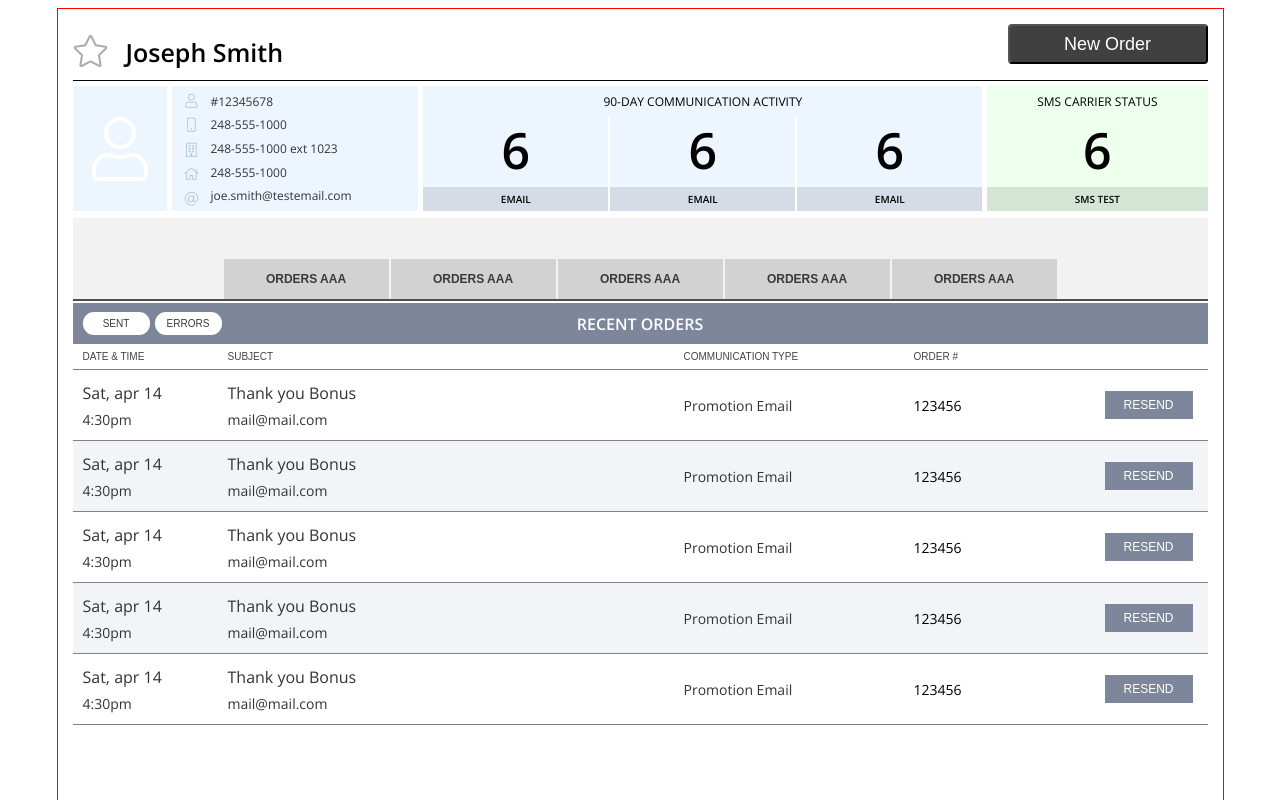
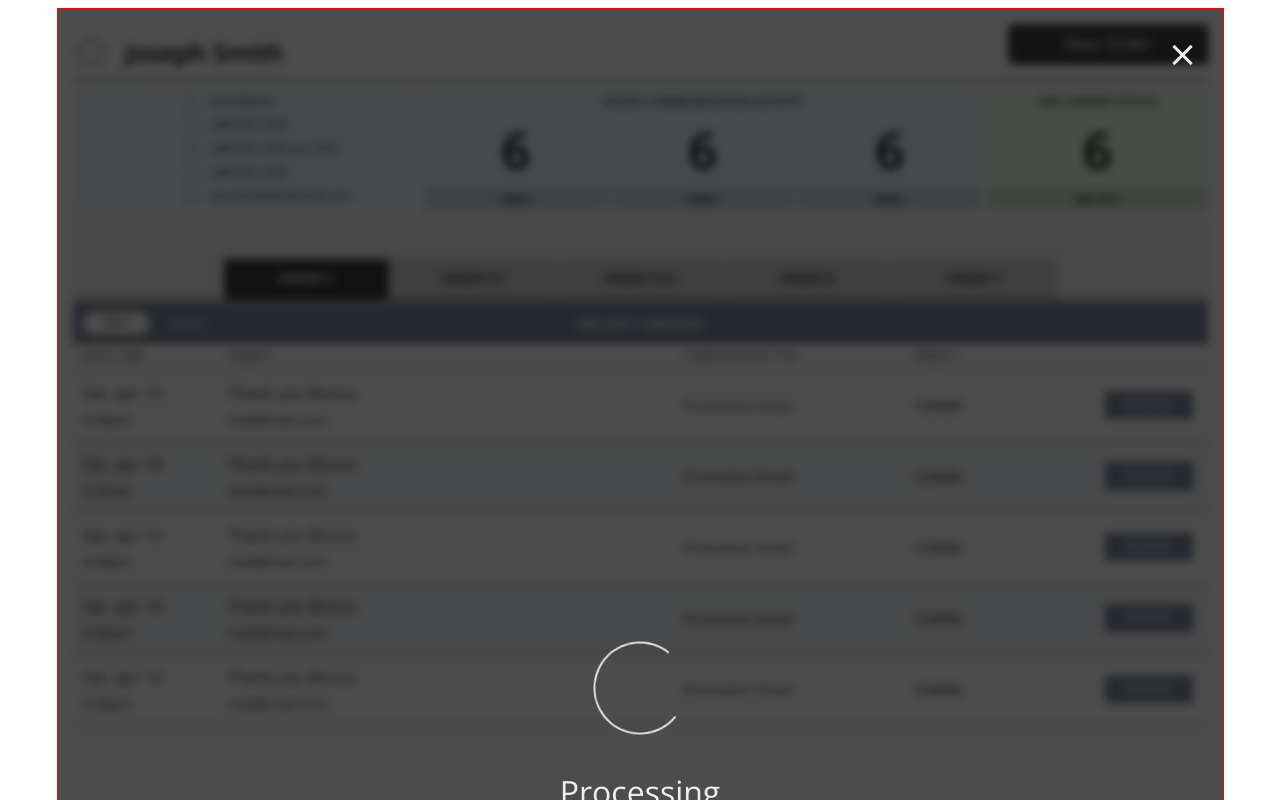
Before and after one commit to christophermorin/evo-test, a React (Vite) app: page / in a window 1280 px wide. Both pictures are taken after a click on the button "New Order". Shown: the top 800 px of the page. Built offline with nearby package versions, Linux system fonts and the light colour scheme.

Commit message:
overlay on neworder, tab navigation

```diff
--- a/package.json
+++ b/package.json
@@ -9,8 +9,11 @@
     "preview": "vite preview"
   },
   "dependencies": {
+    "@reduxjs/toolkit": "^1.9.3",
+    "axios": "^1.3.4",
     "react": "^18.2.0",
-    "react-dom": "^18.2.0"
+    "react-dom": "^18.2.0",
+    "react-spinners": "^0.13.8"
   },
   "devDependencies": {
     "@types/react": "^18.0.28",
--- a/src/App.css
+++ b/src/App.css
@@ -4,8 +4,20 @@
   height: 1400px;
   border: 1px solid red;
   padding: 15px;
+  position: relative;
 }
 
 .divider {
   border-bottom: 2px solid #4D4D4D;
 }
+
+.overlay {
+  position: absolute;
+  top: 0;
+  left: 0;
+  width: 100%;
+  height: 100%;
+  background-color: rgba(0, 0, 0, 0.7);
+  backdrop-filter: blur(5px);
+  z-index: 2;
+}
--- a/src/App.tsx
+++ b/src/App.tsx
@@ -1,17 +1,36 @@
+import { useState, useEffect, useRef, ReactNode } from 'react'
 import './App.css'
 import TitleBar from './components/TitleBar/TitleBar'
 import Header from './components/Header/Header'
 import Tabs from './components/Tabs/Tabs'
 import Orders from './components/Orders/Orders'
+import NewOrderOverlay from './components/NewOrderOverlay/NewOrderOverlay'
 
-
-
+interface OverlayProps {
+  children: ReactNode
+}
+const Overlay: React.FC<OverlayProps> = ({ children }) => {
+  return (
+    <div className='overlay'>
+      {children}
+    </div>
+  )
+}
 
 function App() {
+  const [showOverlay, setShowOverlay] = useState<boolean>(false)
+
+  const handleOverlay = () => {
+    setShowOverlay(!showOverlay)
+  }
 
   return (
     <div className="main-container">
-      <TitleBar />
+      {showOverlay &&
+        <Overlay>
+          <NewOrderOverlay handleOverlay={handleOverlay} />
+        </Overlay>}
+      <TitleBar handleOverlay={handleOverlay} />
       <Header />
       <Tabs />
       <div className='divider'></div>
--- /dev/null
+++ b/src/components/NewOrderOverlay/NewOrderOverlay.tsx
@@ -0,0 +1,27 @@
+import './newOrderOverlay.css'
+import ClipLoader from "react-spinners/ClipLoader";
+
+
+interface Props {
+  handleOverlay: () => void
+}
+
+
+const NewOrderOverlay: React.FC<Props> = ({ handleOverlay }) => {
+  return (
+    <div className="neworder-container">
+      <i className="fal fa-times fa-2x close-neworder" onClick={handleOverlay}></i>
+      <div className='spinner'>
+        <ClipLoader
+          color="#eeeeee"
+          size={100}
+          speedMultiplier={1}
+          aria-label="Loading Spinner"
+        />
+        <span>Processing</span>
+      </div>
+    </div>
+  )
+}
+
+export default NewOrderOverlay
--- /dev/null
+++ b/src/components/NewOrderOverlay/newOrderOverlay.css
@@ -0,0 +1,26 @@
+.neworder-container {
+  position: relative;
+  display: flex;
+  align-items: center;
+  justify-content: center;
+  width: 100%;
+  height: 100%;
+}
+
+.close-neworder {
+  position: absolute;
+  top: 30px;
+  right: 30px;
+  color: #eeeeee;
+  cursor: pointer;
+}
+
+.spinner {
+  display: flex;
+  flex-direction: column;
+  justify-content: center;
+  align-items: center;
+  gap: 30px;
+  font: normal normal normal 32px/43px Open Sans;
+  color: #eeeeee;
+}
--- a/src/components/Orders/OrderRow/OrderRow.tsx
+++ b/src/components/Orders/OrderRow/OrderRow.tsx
@@ -1,8 +1,5 @@
 import './orderRow.css'
 function OrderRow({ count }) {
-
-  console.log(count)
-
   return (
     <div className={`order-row ${count % 2 === 0 ? 'every-second-row' : ''}`}>
       <div className='column-container'>
@@ -20,7 +17,7 @@ function OrderRow({ count }) {
       </div>
       <div className='order-resend'>
         <span className='order-number'>123456</span>
-        <span className='resend-button'>Resend</span>
+        <div className='resend-button'>Resend</div>
       </div>
     </div>
   )
--- a/src/components/Orders/Orders.tsx
+++ b/src/components/Orders/Orders.tsx
@@ -1,3 +1,4 @@
+import { useState } from 'react'
 import './orders.css'
 import OrderRow from './OrderRow/OrderRow'
 
@@ -19,13 +20,43 @@ const displayOrders: JSX.Element[] = orderCount.map((row, i) => {
   )
 })
 
+interface Catagory {
+  label: string,
+}
+
+const catagory: Catagory[] = [
+  {
+    label: 'Sent'
+  },
+  {
+    label: 'Error'
+  }
+]
+
 function Orders() {
+  const [activeIndex, setActiveIndex] = useState<number>(0);
+
+  const handleClick = (index: number) => {
+    setActiveIndex(index);
+  };
+
   return (
     <div className='orders-container'>
       <div className='recent-orders'>
         <div className='orders-buttons'>
-          <button className='sent-error-button'>Sent</button>
-          <button className='sent-error-button'>Errors</button>
+          {catagory.map((cat, index) => {
+            return (
+              <button
+                key={index}
+                className={`catagory-button ${index === activeIndex ? 'active-catagory' : 'inactive-catagory'}`}
+                onClick={() => handleClick(index)}
+              >
+                {cat.label}
+              </button>
+            )
+          })}
+          {/* <button className='sent-error-button'>Sent</button>
+          <button className='sent-error-button'>Errors</button> */}
         </div>
         <div className='orders-header'>
           Recent Orders
--- a/src/components/Orders/orders.css
+++ b/src/components/Orders/orders.css
@@ -40,15 +40,23 @@
 
 }
 
-.sent-error-button {
+.catagory-button {
   width: 67px;
   height: 23px;
-  background: #FFFFFF;
   border: none;
   border-radius: 11px;
   font: normal normal normal 10px/11px Arial;
   text-transform: uppercase;
   color: #3A3A3A;
+}
+
+.active-catagory {
+  background: #FFFFFF;
+}
+
+.inactive-catagory {
+  background: transparent;
+  color: #ffffff;
 }
 
 .orders-header {
--- a/src/components/Tabs/Tabs.tsx
+++ b/src/components/Tabs/Tabs.tsx
@@ -1,22 +1,49 @@
+import { useState } from 'react';
 import './tabs.css'
 
-function Tab() {
-  return (
-    <div className='tab'>
-      Orders AAA
-    </div>
-  )
+interface Tab {
+  label: string,
 }
+
+const tabs: Tab[] = [
+  {
+    label: 'Order A'
+  },
+  {
+    label: 'Order AA'
+  },
+  {
+    label: 'Order AAA'
+  },
+  {
+    label: 'Order B'
+  },
+  {
+    label: 'Order C'
+  },
+]
 
 
 function Tabs() {
+  const [activeIndex, setActiveIndex] = useState<number>(0);
+
+  const handleClick = (index: number) => {
+    setActiveIndex(index);
+  };
+
   return (
     <div className='tabs-container'>
-      <Tab />
-      <Tab />
-      <Tab />
-      <Tab />
-      <Tab />
+      {tabs.map((t, index) => {
+        return (
+          <div
+            key={index}
+            className={`tab ${index === activeIndex ? 'active' : ''}`}
+            onClick={() => handleClick(index)}
+          >
+            {t.label}
+          </div>
+        )
+      })}
     </div>
 
   )
--- a/src/components/Tabs/tabs.css
+++ b/src/components/Tabs/tabs.css
@@ -23,4 +23,10 @@
   font: normal normal bold 12px/14px Arial;
   text-transform: uppercase;
   color: #3A3A3A;
+  cursor: pointer;
 }
+
+.active {
+  background: #3A3A3A 0% 0% no-repeat padding-box;
+  color: #ffffff;
+}
--- a/src/components/TitleBar/TitleBar.tsx
+++ b/src/components/TitleBar/TitleBar.tsx
@@ -1,15 +1,54 @@
+import { useState, useEffect } from 'react'
 import './titleBar.css'
 
-function TitleBar() {
+// interface OverlayProps {
+//   isOpen: boolean,
+//   handleOverlay: () => void
+// }
+// const Overlay: React.FC<OverlayProps> = ({ isOpen, handleOverlay }) => {
+//   return (
+//     <div className='overlay-container'>
+//       <div
+//         className='overlay-x'
+//         onClick={handleOverlay}
+//       >
+//         X
+//       </div>
+//       <div className='overlay-spinner'>
+//         Spinner
+//       </div>
+//     </div>
+//   )
+// }
+
+interface Props {
+  handleOverlay: () => void
+}
+
+const TitleBar: React.FC<Props> = ({ handleOverlay }) => {
+  // const [showOverlay, setShowOverlay] = useState<boolean>(false)
+  // useEffect(() => {
+  //   if (showOverlay) {
+  //     document.body.classList.add('blur-body');
+  //   } else {
+  //     document.body.classList.remove('blur-body');
+  //   }
+  // }, [showOverlay]);
+
+  // const handleOverlay = () => {
+  //   setShowOverlay(!showOverlay)
+  // }
+
   return (
     <div className="titleBar-container">
       <div className='namebox'>
         <div className="star"><i className="fal fa-star fa-2x"></i></div>
         <div className='username'>Joseph Smith</div>
       </div>
-      <button className='button'>
+      <button className='button' onClick={handleOverlay}>
         New Order
       </button>
+      {/* {showOverlay && <Overlay isOpen={showOverlay} handleOverlay={handleOverlay} />} */}
     </div>
   )
 }
```
Also changed, not shown: src/store/store.ts (added), 1 other file (tests, documents, lock files or other folders).
